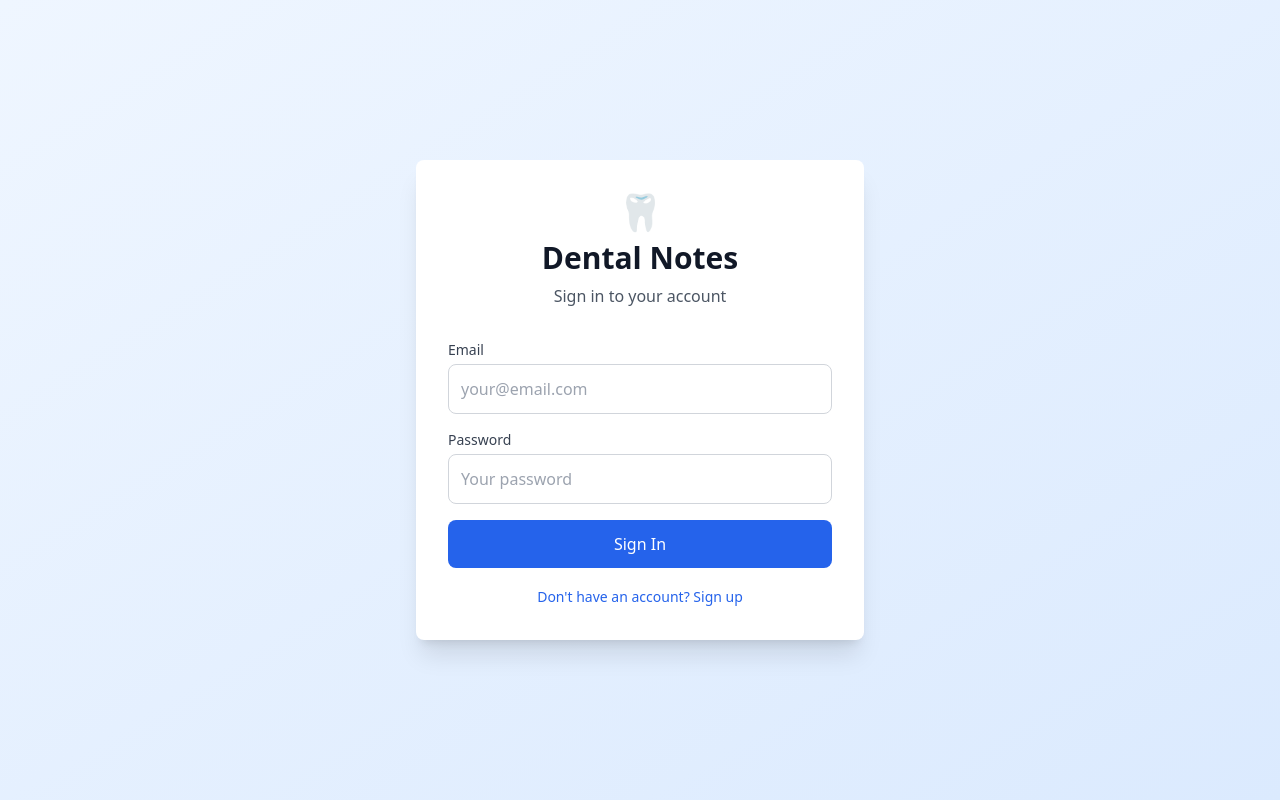
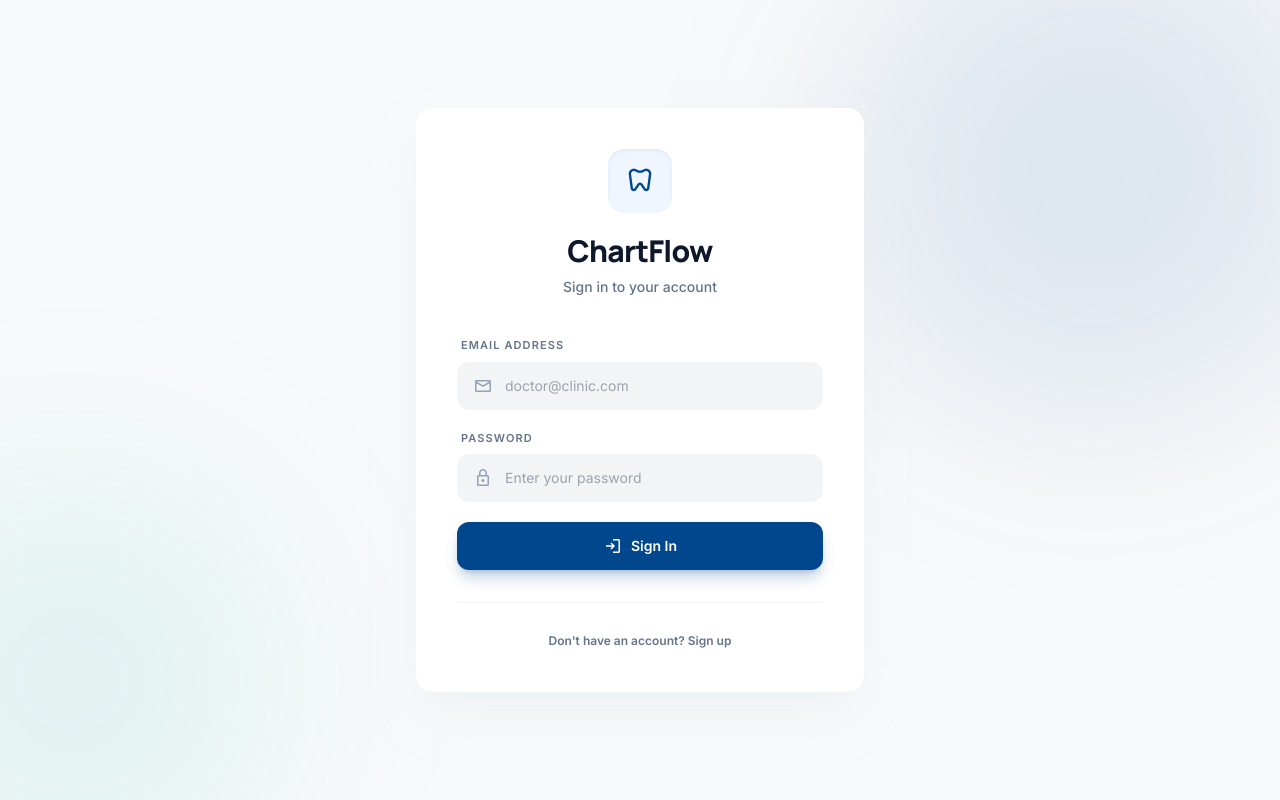
Before and after one commit to creedmaxwell/chartflow, a React (Vite) app in the folder chartflow/: page / in a window 1280 px wide. Built offline with nearby package versions, Linux system fonts and the light colour scheme; no server answers.

Commit message:
login page ui update

```diff
--- a/chartflow/src/pages/Login.jsx
+++ b/chartflow/src/pages/Login.jsx
@@ -1,4 +1,3 @@
-// src/pages/Login.jsx
 import { useState } from 'react';
 import supabase from '../lib/supabase';
 
@@ -81,76 +80,106 @@ export default function Login() {
   };
 
   return (
-    <div className="min-h-screen bg-gradient-to-br from-blue-50 to-blue-100 flex items-center justify-center p-4">
-      <div className="bg-white p-8 rounded-lg shadow-xl w-full max-w-md">
-        <div className="text-center mb-8">
-          <div className="text-4xl mb-2">🦷</div>
-          <h1 className="text-3xl font-bold text-gray-900">Dental Notes</h1>
-          <p className="text-gray-600 mt-2">
-            {isSignUp ? 'Create your account' : 'Sign in to your account'}
+    <div className="min-h-screen bg-surface text-on-surface font-body flex items-center justify-center p-4 relative overflow-hidden">
+
+      {/* Decorative ambient background glows */}
+      <div className="absolute top-[-10%] right-[-5%] w-[500px] h-[500px] bg-primary/10 rounded-full blur-[100px] pointer-events-none"></div>
+      <div className="absolute bottom-[-10%] left-[-10%] w-[400px] h-[400px] bg-teal-500/10 rounded-full blur-[100px] pointer-events-none"></div>
+
+      <div className="bg-surface-container-lowest p-10 rounded-2xl shadow-2xl shadow-slate-200/50 border border-white w-full max-w-md relative z-10">
+
+        <div className="text-center mb-10">
+          <div className="w-16 h-16 bg-blue-50 text-primary rounded-2xl flex items-center justify-center mx-auto mb-5 shadow-inner">
+            <span className="material-symbols-outlined text-3xl">dentistry</span>
+          </div>
+          <h1 className="text-3xl font-black text-slate-900 font-headline tracking-tight mb-2">ChartFlow</h1>
+          <p className="text-sm font-medium text-slate-500">
+            {isSignUp ? 'Create your clinical workspace' : 'Sign in to your account'}
           </p>
         </div>
 
-        <div className="space-y-4">
+        <form className="space-y-5" onSubmit={handleSubmit}>
           <div>
-            <label className="block text-sm font-medium text-gray-700 mb-1">
-              Email
+            <label className="block text-[11px] font-bold text-slate-500 uppercase tracking-widest mb-2 ml-1">
+              Email Address
             </label>
+            <div className="relative">
+              <span className="absolute inset-y-0 left-4 flex items-center text-slate-400">
+                <span className="material-symbols-outlined text-[20px]">mail</span>
+              </span>
               <input
                 type="email"
-              placeholder="your@email.com"
-              className="w-full p-3 border border-gray-300 rounded-lg focus:ring-2 focus:ring-blue-500 focus:border-transparent"
+                placeholder="doctor@clinic.com"
+                className="w-full bg-surface-container-low border-none rounded-xl pl-12 pr-4 py-3.5 text-sm focus:ring-2 focus:ring-primary/40 focus:bg-white transition-all outline-none"
                 value={email}
                 onChange={(e) => setEmail(e.target.value)}
                 disabled={loading}
               />
             </div>
+          </div>
 
           <div>
-            <label className="block text-sm font-medium text-gray-700 mb-1">
+            <label className="block text-[11px] font-bold text-slate-500 uppercase tracking-widest mb-2 ml-1">
               Password
             </label>
+            <div className="relative">
+              <span className="absolute inset-y-0 left-4 flex items-center text-slate-400">
+                <span className="material-symbols-outlined text-[20px]">lock</span>
+              </span>
               <input
                 type="password"
-              placeholder={isSignUp ? 'At least 6 characters' : 'Your password'}
-              className="w-full p-3 border border-gray-300 rounded-lg focus:ring-2 focus:ring-blue-500 focus:border-transparent"
+                placeholder={isSignUp ? 'At least 6 characters' : 'Enter your password'}
+                className="w-full bg-surface-container-low border-none rounded-xl pl-12 pr-4 py-3.5 text-sm focus:ring-2 focus:ring-primary/40 focus:bg-white transition-all outline-none"
                 value={password}
                 onChange={(e) => setPassword(e.target.value)}
                 disabled={loading}
               />
             </div>
+          </div>
 
           {message && (
-            <div className={`p-3 rounded-lg text-sm ${
+            <div className={`p-4 rounded-xl text-sm font-medium flex items-start gap-3 ${
               message.includes('Error') || message.includes('fill in')
-                ? 'bg-red-50 text-red-800 border border-red-200'
-                : 'bg-green-50 text-green-800 border border-green-200'
+                ? 'bg-red-50 text-red-800 border border-red-100'
+                : 'bg-green-50 text-green-800 border border-green-100'
             }`}>
-              {message}
+              <span className="material-symbols-outlined text-[20px] shrink-0 mt-0.5">
+                {message.includes('Error') || message.includes('fill in') ? 'error' : 'check_circle'}
+              </span>
+              <p>{message}</p>
             </div>
           )}
 
           <button
-            onClick={handleSubmit}
+            type="submit"
             disabled={loading}
-            className="w-full bg-blue-600 text-white py-3 px-4 rounded-lg hover:bg-blue-700 font-medium disabled:bg-blue-300 disabled:cursor-not-allowed"
+            className="w-full bg-primary text-white py-3.5 px-4 rounded-xl hover:bg-primary-container font-bold text-sm transition-all shadow-lg shadow-primary/25 active:scale-[0.98] disabled:opacity-50 disabled:active:scale-100 flex items-center justify-center gap-2 mt-2"
           >
-            {loading ? 'Please wait...' : isSignUp ? 'Sign Up' : 'Sign In'}
+            {loading ? (
+              <span className="material-symbols-outlined animate-spin text-[20px]">progress_activity</span>
+            ) : (
+              <span className="material-symbols-outlined text-[20px]">
+                {isSignUp ? 'person_add' : 'login'}
+              </span>
+            )}
+            {loading ? 'Please wait...' : isSignUp ? 'Create Account' : 'Sign In'}
           </button>
+        </form>
 
-          <div className="text-center">
+        <div className="text-center mt-8 pt-6 border-t border-slate-100">
           <button
+            type="button"
             onClick={() => {
               setIsSignUp(!isSignUp);
               setMessage('');
             }}
-              className="text-blue-600 hover:text-blue-800 text-sm"
+            className="text-xs font-bold text-slate-500 hover:text-primary transition-colors"
             disabled={loading}
           >
             {isSignUp ? 'Already have an account? Sign in' : "Don't have an account? Sign up"}
           </button>
         </div>
-        </div>
+
       </div>
     </div>
   );
```
Lines whose indentation alone changed are shown as unchanged.
